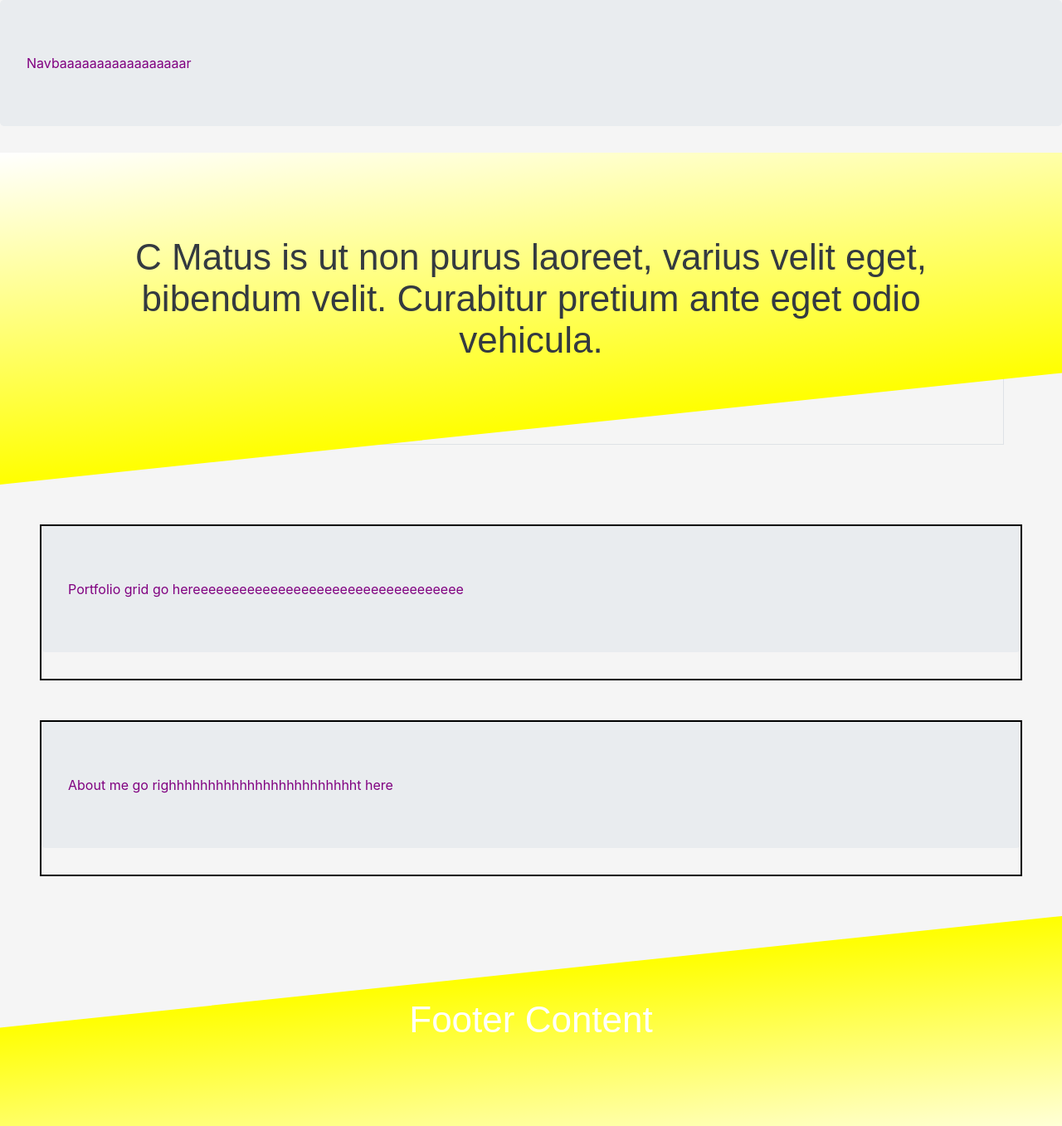
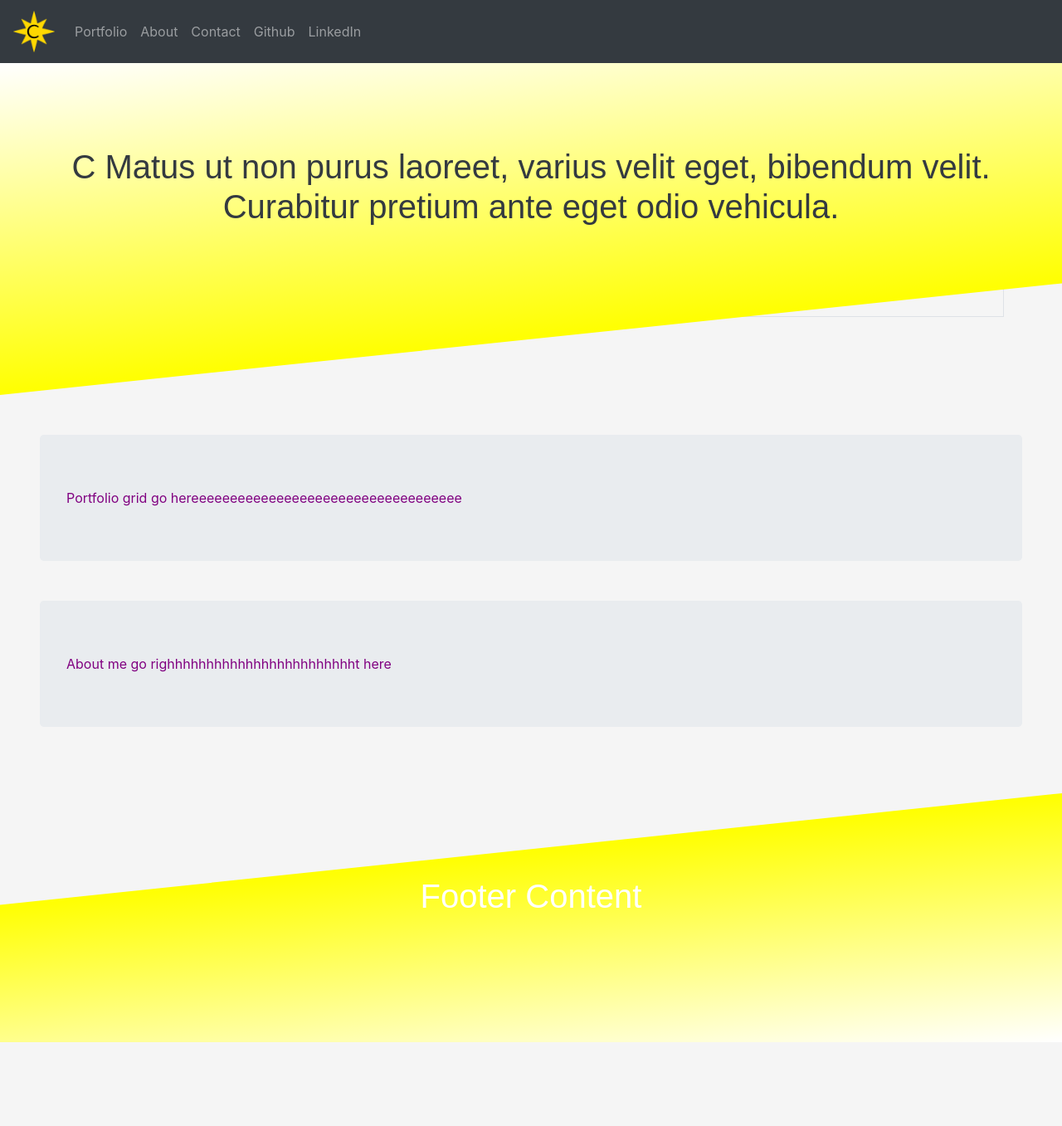
Before and after one commit to chicorycolumn/Portfolio-v2, a website with bundled scripts: page index.html in a window 1280 px wide. Shown: the top 1357 px of the page at 83% size. After the commit the page ends 1256 px from the top, so only its background shows below. Built offline with nearby package versions, Linux system fonts and the light colour scheme; files whose address does not match are found by name.

Commit message:
Beginning navbar

```diff
--- /dev/null
+++ b/assets/css/global.css
@@ -0,0 +1,35 @@
+.border-0 {
+  border: black solid 0.5px;
+}
+
+.border-1 {
+  border: black solid 2.5px;
+}
+
+.border-2 {
+  border: black solid 5px;
+}
+
+.border-b0 {
+  border: blue solid 0.5px;
+}
+
+.border-b1 {
+  border: blue solid 2.5px;
+}
+
+.border-b2 {
+  border: blue solid 5px;
+}
+
+.border-f0 {
+  border: fuchsia solid 0.5px;
+}
+
+.border-f1 {
+  border: fuchsia solid 2.5px;
+}
+
+.border-f2 {
+  border: fuchsia solid 5px;
+}
--- a/assets/css/index.css
+++ b/assets/css/index.css
@@ -66,7 +66,3 @@ h1 {
   position: relative;
   color: white;
 }
-
-.border-thick {
-  border: black solid 2pt;
-}
--- a/assets/css/navbar.css
+++ b/assets/css/navbar.css
@@ -0,0 +1,17 @@
+.navSidebar {
+  position: fixed;
+  background-color: rgba(0, 0, 0, 0.2);
+  z-index: 2;
+  top: 0;
+  right: 0;
+  width: 25%;
+}
+
+.navbar-brand-image {
+  width: 50px;
+  height: 50px;
+}
+
+.nav-link:hover {
+  font-size: 24px;
+}
--- a/content/aboutMe.html
+++ b/content/aboutMe.html
@@ -4,12 +4,8 @@
     <meta charset="utf-8" />
     <meta name="viewport" content="width=device-width, initial-scale=1" />
     <link rel="stylesheet" href="assets/css/starter.css" />
-    <link rel="stylesheet" href="assets/css/index.css" />
-    <script src="https://ajax.googleapis.com/ajax/libs/jquery/3.5.1/jquery.min.js"></script>
-    <script src="https://cdnjs.cloudflare.com/ajax/libs/popper.js/1.16.0/umd/popper.min.js"></script>
-    <script src="https://maxcdn.bootstrapcdn.com/bootstrap/4.5.2/js/bootstrap.min.js"></script>
-    <script src="node_modules/jquery/dist/jquery.slim.min.js"></script>
-    <script type="module" src="assets/js/starter.js"></script>
+    <link rel="stylesheet" href="assets/css/global.css" />
+    <link rel="stylesheet" href="assets/css/aboutMe.css" />
     <title>C Matus Portfolio</title>
   </head>
 
--- a/content/navbar.html
+++ b/content/navbar.html
@@ -4,16 +4,52 @@
     <meta charset="utf-8" />
     <meta name="viewport" content="width=device-width, initial-scale=1" />
     <link rel="stylesheet" href="assets/css/starter.css" />
-    <link rel="stylesheet" href="assets/css/index.css" />
-    <script src="https://ajax.googleapis.com/ajax/libs/jquery/3.5.1/jquery.min.js"></script>
-    <script src="https://cdnjs.cloudflare.com/ajax/libs/popper.js/1.16.0/umd/popper.min.js"></script>
-    <script src="https://maxcdn.bootstrapcdn.com/bootstrap/4.5.2/js/bootstrap.min.js"></script>
-    <script src="node_modules/jquery/dist/jquery.slim.min.js"></script>
-    <script type="module" src="assets/js/starter.js"></script>
+    <link rel="stylesheet" href="assets/css/global.css" />
+    <link rel="stylesheet" href="assets/css/navbar.css" />
     <title>C Matus Portfolio</title>
   </head>
 
   <body>
-    <div class="jumbotron">Navbaaaaaaaaaaaaaaaaar</div>
+    <nav class="navbar navbar-expand-sm bg-dark navbar-dark">
+      <!-- Brand -->
+      <a class="navbar-brand" href="#">
+        <img
+          class="navbar-brand-image"
+          src="../assets/images/csun-logo-2a.png"
+          alt="logo"
+        />
+      </a>
+
+      <!-- Toggler/collapsibe Button -->
+      <button
+        class="navbar-toggler"
+        type="button"
+        data-toggle="collapse"
+        data-target="#collapsibleNavbar"
+      >
+        <span class="navbar-toggler-icon"></span>
+      </button>
+
+      <!-- Navbar links -->
+      <div class="collapse navbar-collapse" id="collapsibleNavbar">
+        <ul class="navbar-nav">
+          <li class="nav-item">
+            <a class="nav-link" href="#">Portfolio</a>
+          </li>
+          <li class="nav-item">
+            <a class="nav-link" href="#">About</a>
+          </li>
+          <li class="nav-item">
+            <a class="nav-link" href="#">Contact</a>
+          </li>
+          <li class="nav-item">
+            <a class="nav-link" href="#">Github</a>
+          </li>
+          <li class="nav-item">
+            <a class="nav-link" href="#">LinkedIn</a>
+          </li>
+        </ul>
+      </div>
+    </nav>
   </body>
 </html>
--- a/content/portfolioGrid.html
+++ b/content/portfolioGrid.html
@@ -4,12 +4,8 @@
     <meta charset="utf-8" />
     <meta name="viewport" content="width=device-width, initial-scale=1" />
     <link rel="stylesheet" href="assets/css/starter.css" />
-    <link rel="stylesheet" href="assets/css/index.css" />
-    <script src="https://ajax.googleapis.com/ajax/libs/jquery/3.5.1/jquery.min.js"></script>
-    <script src="https://cdnjs.cloudflare.com/ajax/libs/popper.js/1.16.0/umd/popper.min.js"></script>
-    <script src="https://maxcdn.bootstrapcdn.com/bootstrap/4.5.2/js/bootstrap.min.js"></script>
-    <script src="node_modules/jquery/dist/jquery.slim.min.js"></script>
-    <script type="module" src="assets/js/starter.js"></script>
+    <link rel="stylesheet" href="assets/css/global.css" />
+    <link rel="stylesheet" href="assets/css/portfolioGrid.css" />
     <title>C Matus Portfolio</title>
   </head>
 
--- a/index.html
+++ b/index.html
@@ -2,13 +2,14 @@
 <html lang="en">
   <head>
     <meta charset="utf-8" />
+    <link rel="icon" href="/assets/images/csun-logo-3.ico" />
     <meta name="viewport" content="width=device-width, initial-scale=1" />
     <link rel="stylesheet" href="assets/css/starter.css" />
     <link rel="stylesheet" href="assets/css/index.css" />
+    <link rel="stylesheet" href="assets/css/global.css" />
     <script src="https://ajax.googleapis.com/ajax/libs/jquery/3.5.1/jquery.min.js"></script>
     <script src="https://cdnjs.cloudflare.com/ajax/libs/popper.js/1.16.0/umd/popper.min.js"></script>
     <script src="https://maxcdn.bootstrapcdn.com/bootstrap/4.5.2/js/bootstrap.min.js"></script>
-    <script src="node_modules/jquery/dist/jquery.min.js"></script>
     <script type="module" src="assets/js/starter.js"></script>
     <script>
       $(function () {
@@ -26,7 +27,7 @@
       <div class="skewedDivider header__bg"></div>
       <div class="container border">
         <h1 class="headerText text-dark">
-          C Matus is ut non purus laoreet, varius velit eget, bibendum velit.
+          C Matus ut non purus laoreet, varius velit eget, bibendum velit.
           Curabitur pretium ante eget odio vehicula.
         </h1>
       </div>
```
Also changed, not shown: content/test.html (deleted, +0 -1 lines), test.html (added, +55 -0 lines), assets/images/csun-logo-1.png (added), assets/images/csun-logo-2.png (added), assets/images/csun-logo-2a.ico (added), assets/images/csun-logo-2a.png (added), assets/images/csun-logo-2b.png (added), assets/images/csun-logo-3.ico (added), assets/images/csun-logo-3.png (added).
